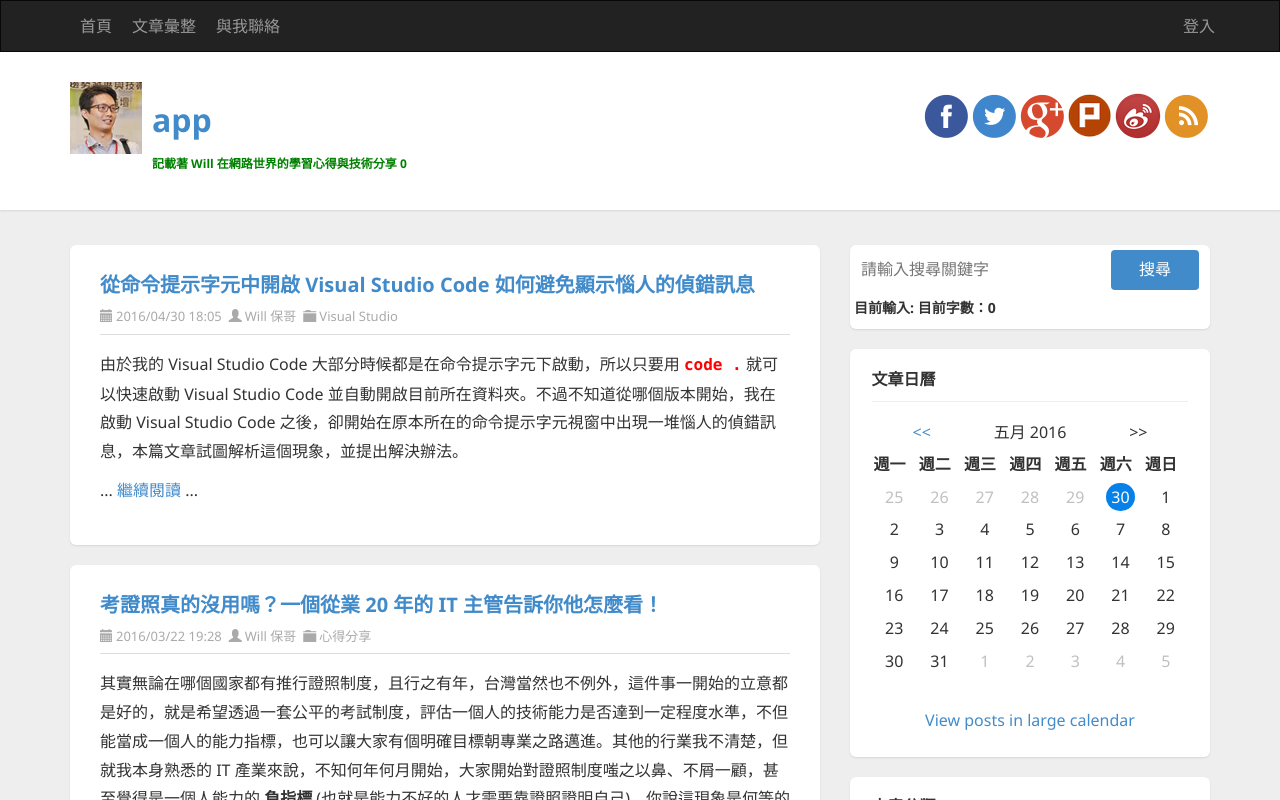
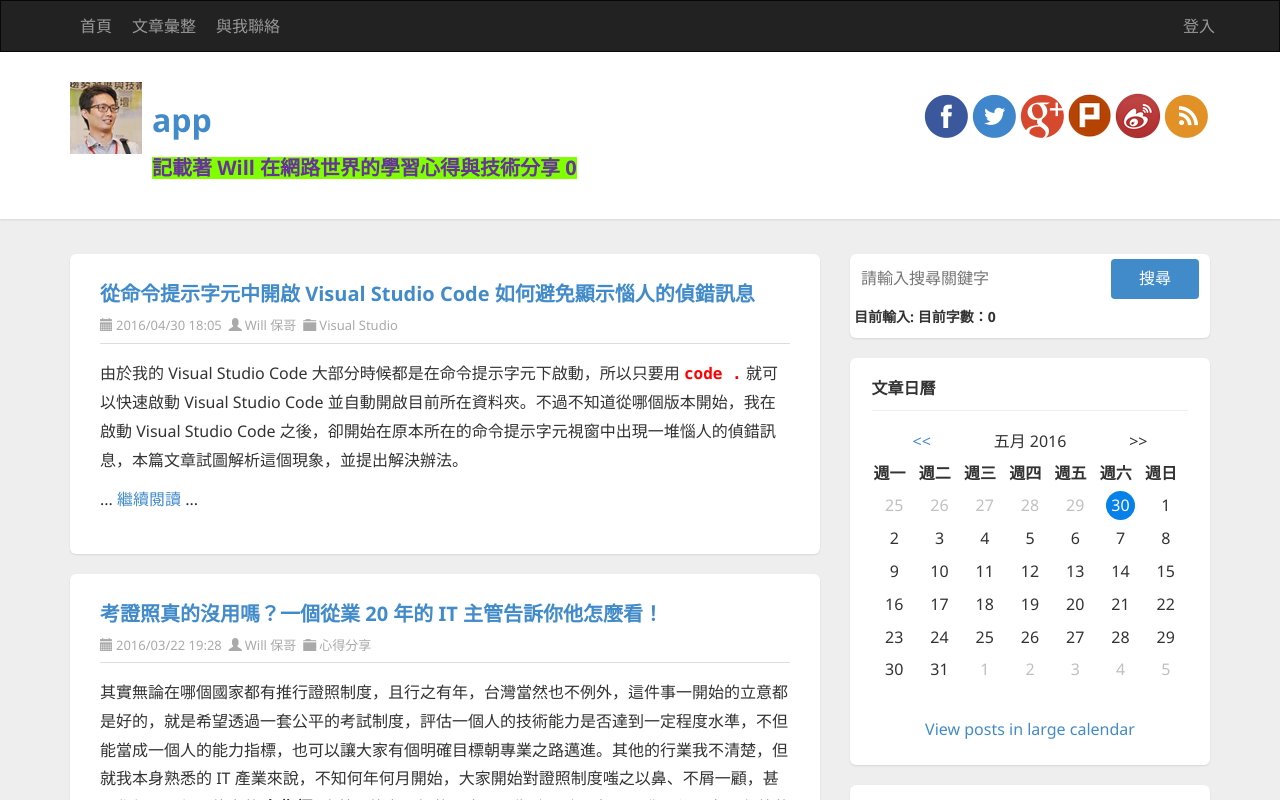
Before and after one commit to ChuangPoPO/Udemy-Angular-2018, an Angular app in the folder demo1/: page / in a window 1280 px wide. Shown: the top 800 px of the page. Built offline with nearby package versions, Linux system fonts and the light colour scheme.

Commit message:
5-26 ngClass Atrribute directive 方法1：[ngClass]=" { 'cssClassName' : boolean statement } "

```diff
--- a/demo1/src/app/header/header.component.css
+++ b/demo1/src/app/header/header.component.css
@@ -0,0 +1,4 @@
+.highlight {
+  background-color: chartreuse;
+  color: rebeccapurple;
+}
--- a/demo1/src/app/header/header.component.html
+++ b/demo1/src/app/header/header.component.html
@@ -40,9 +40,10 @@
           <h1>
             <a [href]="url">{{ title }}</a>
           </h1>
-          <!-- TODO: dynamic modify H3 tag fontsize, use ngStyle attribute directive-->
-          <!-- method 3 : apply dynamic style, 可以讓 template 看起來更簡單 -->
-          <h3 [style.font-size]="(12 + this.counter) + 'px'" [style.color]="'green'">記載著 Will 在網路世界的學習心得與技術分享  {{ counter }}</h3>
+          <!-- TODO: method2: use class.cssClassName to highlight if counter % 2 == 0 -->
+
+          <!-- method1: add ngClass to highlight if counter % 2 == 0 -->
+          <h3 [ngClass]="{'highlight': counter % 2 == 0}">記載著 Will 在網路世界的學習心得與技術分享  {{ counter }}</h3>
         </div>
 
         <div id="social-icons" class="pull-right social-icon">
```
